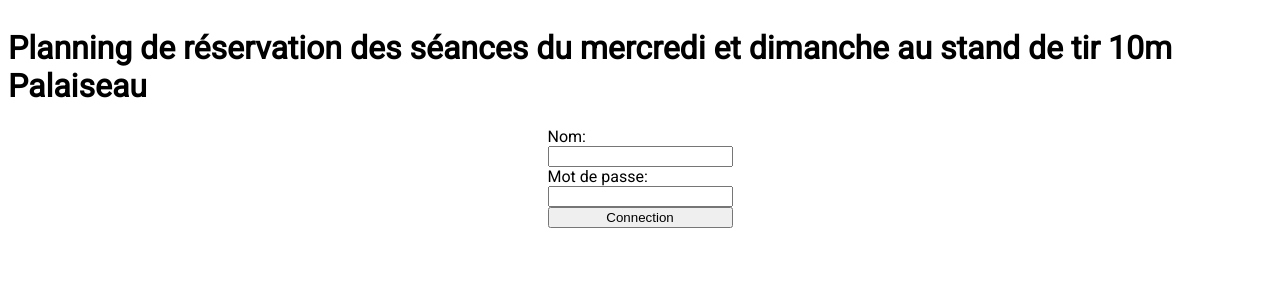
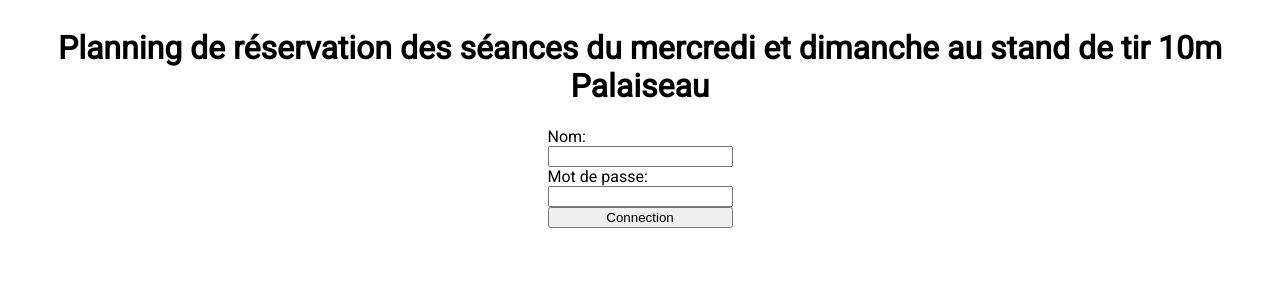
Before and after one commit to Jaymun723/planning-tir, a Next.js app: page / in a window 1280 px wide. Shown: the top 300 px of the page. Built offline with nearby package versions, Linux system fonts and the light colour scheme.

Commit message:
Titre centré.

```diff
--- a/pages/index.tsx
+++ b/pages/index.tsx
@@ -10,7 +10,7 @@ const Index = () => {
       <Head>
         <title>Connection | Planning stand de tir 10m Palaiseau</title>
       </Head>
-      <h1>Planning de réservation des séances du mercredi et dimanche au stand de tir 10m Palaiseau</h1>
+      <h1 className="title">Planning de réservation des séances du mercredi et dimanche au stand de tir 10m Palaiseau</h1>
       <form
         onSubmit={(e) => {
           e.preventDefault()
--- a/styles/index.css
+++ b/styles/index.css
@@ -2,6 +2,10 @@
 
 html {
   font-family: "Roboto", sans-serif;
+}
+
+.title {
+  text-align: center;
 }
 
 .page {
```
